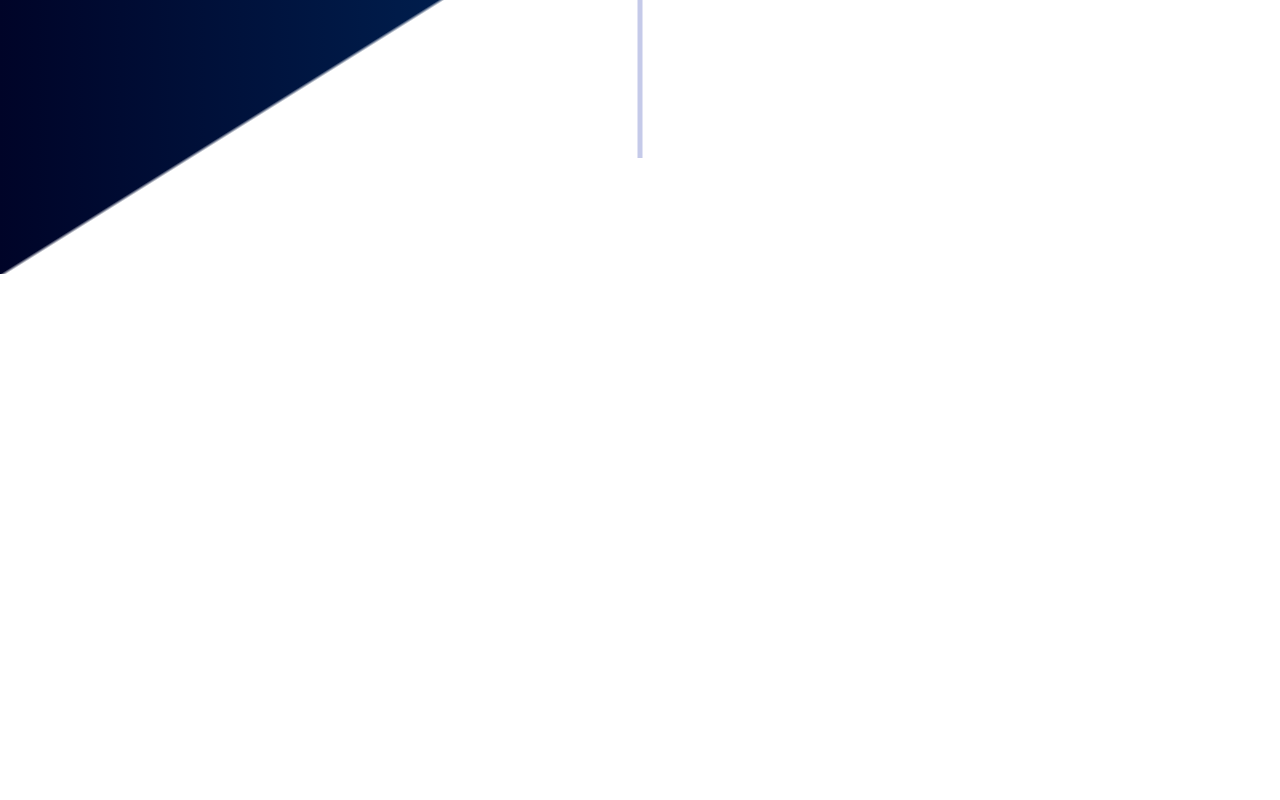
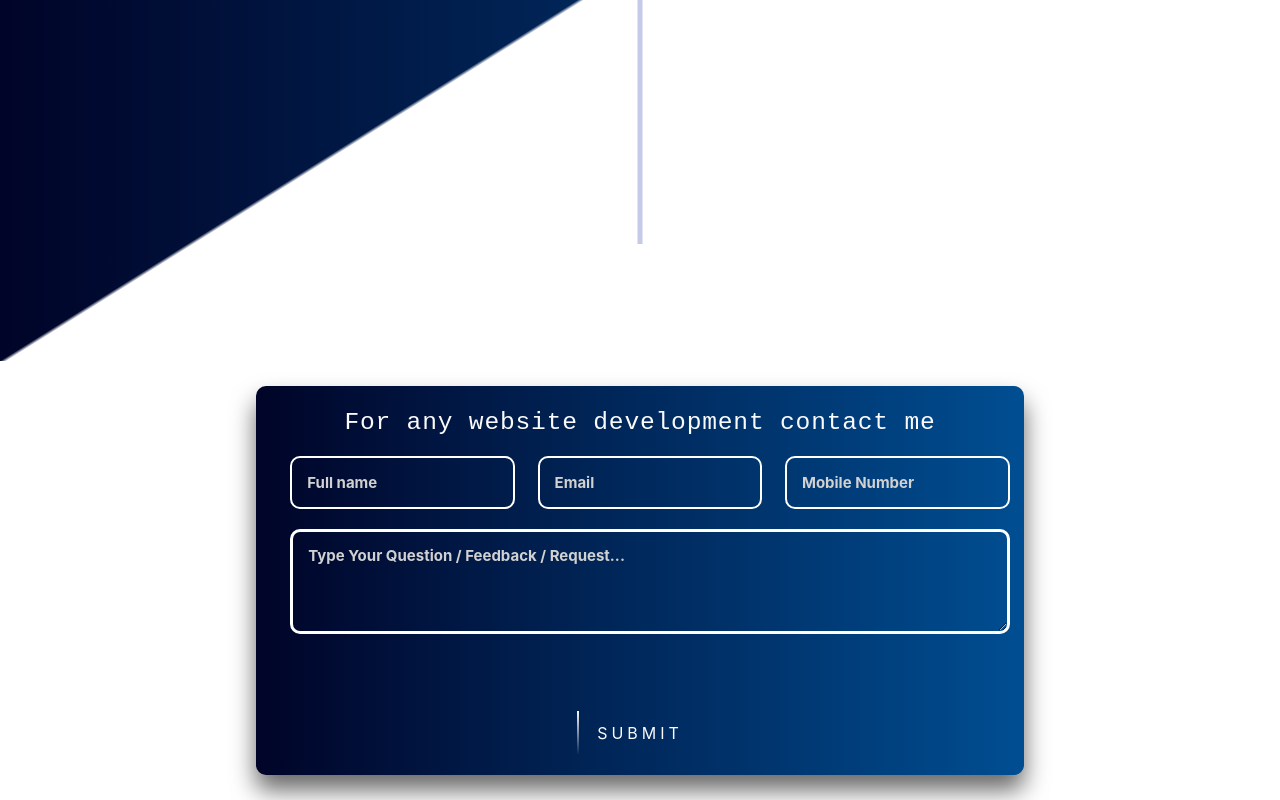
Before and after one commit to ravisaxena23/portfolio, a React (Create React App) app: page / in a window 1280 px wide. Shown: the part 758-1558 px from the top of the page. Before the commit the page ends 1032 px from the top, so only its background shows below. Built offline with nearby package versions, Linux system fonts and the light colour scheme; no server answers; the database is empty.

Commit message:
contact form added

```diff
--- a/src/App.css
+++ b/src/App.css
@@ -1,6 +1,7 @@
 .sidenav{
     max-width: 60%;
     padding: 10px;
+    font-size: 11px;
 }
 .heading{
     font-family: Roboto Mono,monospace;
@@ -27,3 +28,13 @@ a:hover {
     word-wrap: break-word;
     white-space: initial;
 }
+.parallax {
+    min-height: 500px;
+    background-attachment: fixed;
+    background-position: center;
+    background-repeat: no-repeat;
+    background-size: cover;
+  }
+.head-font{
+    font-size: 11px !important;
+}
--- a/src/App.js
+++ b/src/App.js
@@ -17,7 +17,8 @@ class App extends React.Component {
   }
   render() {
     return (
-      <div class="app-body">
+      <div class="app-body parallax">
+        <div class="navbar-fixed">
         <nav>
           <a href="#" data-target="slide-out" class="sidenav-trigger hide-on-med-and-up"><i class="material-icons">menu</i></a>
           <ul id="nav-mobile" class="right hide-on-med-and-down">
@@ -27,16 +28,17 @@ class App extends React.Component {
             <li><a href="#4">Contact</a></li>
           </ul>
         </nav>
+        </div>
         <ul id="slide-out" class="sidenav">
-          <li><a href="#1"><i class="material-icons">person_pin</i>Know Me</a></li>
-          <li><a href="#2"><i class="material-icons">format_align_left</i>My Work</a></li>
-          <li><a href="#3"><i class="material-icons">spellcheck</i>Learning</a></li>
-          <li><a href="#4"><i class="material-icons">contacts</i>Contact</a></li>
+          <li><a href="#1" class="head-font"><i class="material-icons">person_pin</i>Know Me</a></li>
+          <li><a href="#2" class="head-font"><i class="material-icons">format_align_left</i>My Work</a></li>
+          <li><a href="#3" class="head-font"><i class="material-icons">spellcheck</i>Learning</a></li>
+          <li><a href="#4" class="head-font"><i class="material-icons">contacts</i>Contact</a></li>
         </ul>
         {/* <div id="1" ><Intro /></div> */}
         <div id="2"><Resume /></div>
         <div id="3" className="learning-body"><Learning /></div>
-        {/* <div id="4"><GetIntouch /></div> */}
+        <div id="4" className="getintouch-body"><GetIntouch /></div>
       </div>
     )
   }
--- a/src/components/CSS/GetIntouch.css
+++ b/src/components/CSS/GetIntouch.css
@@ -1,4 +1,150 @@
-.background-color-GetIntouch{
-    background-color: gray;
-    min-height: 600px;
+.form-show{
+display: initial;
+color: #B61919;
+padding: 12px;
 }
+.form-hide{
+display: none;
+color: #B61919;
+}
+
+.getintouch-card{
+    max-width: 60%;
+    margin-left: auto;
+    margin-right: auto;
+    padding: 13px;
+    background:
+    linear-gradient(90deg,#000428,#004e92) #fafafa;
+    box-shadow: 0 15px 25px rgba(0,0,0,.6);
+    border-radius: 10px;
+
+}
+.getintouch-input {
+    width: 100%;
+    height: 100%;
+    padding: 1em;
+    margin: 10px;
+    border: 2px solid #fff;
+    background-color: transparent;
+    color: #fafafa;
+    font-weight: bold;
+    border-radius: 10px;
+  }
+  .getintouch-input-textarea {
+    width: 100%;
+    height: 105px;
+    padding: 1em;
+    margin: 10px;
+    border: 3px solid #fff;
+    background-color: transparent;
+    color: #fafafa;
+    font-weight: bold;
+    border-radius: 10px;
+  }
+  .getintouch-card form a {
+    position: relative;
+    display: inline-block;
+    padding: 10px 20px;
+    color: #fafafa;
+    font-size: 16px;
+    text-decoration: none;
+    text-transform: uppercase;
+    overflow: hidden;
+    transition: .5s;
+    margin-top: 40px;
+    letter-spacing: 4px
+  }
+
+  .getintouch-card a:hover {
+    background: #fafafa;
+    color: #000;
+    border-radius: 5px;
+    box-shadow: 0 0 5px #fafafa,
+                0 0 25px #fafafa,
+                0 0 50px #fafafa,
+                0 0 100px #fafafa;
+  }
+
+  .getintouch-card a span {
+    position: absolute;
+    display: block;
+  }
+
+  .getintouch-card a span:nth-child(1) {
+    top: 0;
+    left: -100%;
+    width: 100%;
+    height: 2px;
+    background: linear-gradient(90deg, transparent, #fafafa);
+    animation: btn-anim1 1s linear infinite;
+  }
+
+  @keyframes btn-anim1 {
+    0% {
+      left: -100%;
+    }
+    50%,100% {
+      left: 100%;
+    }
+  }
+
+  .getintouch-card a span:nth-child(2) {
+    top: -100%;
+    right: 0;
+    width: 2px;
+    height: 100%;
+    background: linear-gradient(180deg, transparent, #fafafa);
+    animation: btn-anim2 1s linear infinite;
+    animation-delay: .25s
+  }
+
+  @keyframes btn-anim2 {
+    0% {
+      top: -100%;
+    }
+    50%,100% {
+      top: 100%;
+    }
+  }
+
+  .getintouch-card a span:nth-child(3) {
+    bottom: 0;
+    right: -100%;
+    width: 100%;
+    height: 2px;
+    background: linear-gradient(270deg, transparent, #fafafa);
+    animation: btn-anim3 1s linear infinite;
+    animation-delay: .5s
+  }
+
+  @keyframes btn-anim3 {
+    0% {
+      right: -100%;
+    }
+    50%,100% {
+      right: 100%;
+    }
+  }
+
+  .getintouch-card a span:nth-child(4) {
+    bottom: -100%;
+    left: 0;
+    width: 2px;
+    height: 100%;
+    background: linear-gradient(360deg, transparent, #fafafa);
+    animation: btn-anim4 1s linear infinite;
+    animation-delay: .75s
+  }
+
+  @keyframes btn-anim4 {
+    0% {
+      bottom: -100%;
+    }
+    50%,100% {
+      bottom: 100%;
+    }
+  }
+
+  .btn-align{
+      text-align: center;
+  }
--- a/src/components/CSS/Learning.css
+++ b/src/components/CSS/Learning.css
@@ -59,9 +59,3 @@
 .learn-padding{
     padding: 14px;
 }
-@media screen and (max-width: 768px) {
-    .learn-card{
-        min-height: 800px;
-        margin: 25px;
-    }
-  }
--- a/src/components/CSS/Resume.css
+++ b/src/components/CSS/Resume.css
@@ -165,3 +165,10 @@ blockquote {
     transform: translateX(-50%);
   }
 }
+
+.resume-heading{
+  text-align: center;
+  padding: 20px;
+  color:  #3F51B5;
+  font-weight: 500;
+}
--- a/src/components/Contribution.js
+++ b/src/components/Contribution.js
@@ -63,7 +63,7 @@ class Contribution extends Component {
         return (
             <div class="con-bg-color">
                 <br />
-                <h5 class="heading con-color">MY WORK</h5>
+                <h5 class="heading con-color">WORK EXPERRIENCE</h5>
                 <div id="Contribution" class="scrolling-wrapper">
                     {
                         this.state.contribution &&
--- a/src/components/GetIntouch.js
+++ b/src/components/GetIntouch.js
@@ -1,14 +1,146 @@
-import React from 'react';
+import React, { Component } from 'react';
+import firestore from "../Firestore";
+import firebase from "firebase"
 import './CSS/GetIntouch.css'
 
-class GetIntouch extends React.Component {
+class GetIntouch extends Component {
+  constructor() {
+    super();
+    this.state = {
+      email: "",
+      fullname: "",
+      mobileNo: "",
+      question: "",
+      nameerror: "",
+      emailerror: "",
+      questionerror: "",
+      mobileerror:""
+    };
+  }
+  validate = () => {
+    let nameerror = "";
+    let emailerror = "";
+    let questionerror = "";
+    let mobileerror=""
+    if (!this.state.fullname) {
+      nameerror = "Blank Name";
+    }
+
+    if (!this.state.email.includes("@")) {
+      emailerror = "Invalid Email";
+    }
+
+    if(!this.state.mobileNo){
+      mobileerror="Invalid Mobile No";
+    }
+
+    if(!this.state.question){
+      questionerror="Oops You Forget To Write"
+    }
+
+    if (emailerror || nameerror || mobileerror || questionerror) {
+      this.setState({ emailerror, nameerror,mobileerror,questionerror });
+      return false;
+    }
+
+    return true;
+  }
+  handleChange = (e) => {
+    this.setState({
+      [e.target.name]: e.target.value,
+    });
+  }
+  onSubmit = e => {
+    e.preventDefault();
+    if (this.validate()==true) {
+      console.log("cool")
+      const db = firebase.firestore();
+      const form = {
+        name: this.state.fullname,
+        email: this.state.email,
+        mobileNo: this.state.mobileNo,
+        question: this.state.question
+      }
+      const userRef = db.collection("users").add(form);
+      this.setState({
+        fullname: "",
+        email: "",
+        mobileNo: "",
+        question: "",
+      });
+    }
+    else{
+      console.log("Fuck")
+    }
+  };
   render() {
     return (
-      <React.Fragment className="GetIntouch" id="GetIntouch">
-        <h1 className="background-color-GetIntouch">Hello</h1>
-      </React.Fragment>
-    )
+      <div class="card app-card getintouch-card">
+        <h5 class="heading con-color">For any website development contact me</h5>
+        <form>
+          <div class="row ">
+            <div class="col m4 s12">
+              <input
+                class="getintouch-input browser-default"
+                type="text"
+                name="fullname"
+                placeholder="Full name"
+                value={this.state.fullname}
+                onChange={e => this.handleChange(e)}
+                required
+              />
+              {this.state.nameerror ? (<div class="form-show">{this.state.nameerror}</div>) : (<div class="form-hide">{this.state.nameerror}</div>)}
+            </div>
+            <div class="col m4 s12">
+              <input
+                class="getintouch-input browser-default"
+                type="email"
+                name="email"
+                placeholder="Email"
+                value={this.state.email}
+                onChange={e => this.handleChange(e)}
+              />
+              {this.state.emailerror ? (<div class="form-show">{this.state.emailerror}</div>) : (<div class="form-hide">{this.state.emailerror}</div>)}
+            </div>
+            <div class="col m4 s12">
+              <input
+                class="getintouch-input browser-default"
+                type="text"
+                name="mobileNo"
+                placeholder="Mobile Number"
+                value={this.state.mobileNo}
+                onChange={e => this.handleChange(e)}
+              />
+                {this.state.mobileerror ? (<div class="form-show">{this.state.mobileerror}</div>) : (<div class="form-hide">{this.state.mobileerror}</div>)}
+
+            </div>
+            <div class="col m12 s12">
+              <textarea
+                class="getintouch-input-textarea browser-default"
+                type="text"
+                name="question"
+                placeholder="Type Your Question / Feedback / Request..."
+                value={this.state.question}
+                onChange={e => this.handleChange(e)}
+              />
+              {this.state.questionerror ? (<div class="form-show">{this.state.questionerror}</div>) : (<div class="form-hide">{this.state.questionerror}</div>)}
+            </div>
+          </div>
+          <div class="btn-align">
+          <a type="submit" onClick={(e) => this.onSubmit(e)}>
+            <span></span>
+            <span></span>
+            <span></span>
+            <span></span>Submit</a>
+          </div>
+        </form>
+
+      </div>
+
+    );
+
   }
+
 }
 
 export default GetIntouch;
--- a/src/components/Learning.js
+++ b/src/components/Learning.js
@@ -28,6 +28,7 @@ class Learning extends Component {
   render() {
     return (
       <div id="stack" class="row learn-padding">
+        <h5 class="heading con-color learn-padding">MY LEARNINGS</h5>
         {
           this.state.stack &&
           this.state.stack.map(stack => (
--- a/src/components/Resume.js
+++ b/src/components/Resume.js
@@ -31,6 +31,7 @@ class Resume extends Component {
   render() {
     return (
       <React.Fragment id="resume">
+        <h5 class="heading resume-heading">EDUCATION</h5>
         <section class="timeline resume-section" style={{ backgroundImage: "url('https://ravi-portfolio.s3.us-east-2.amazonaws.com/image6.jpg')", backgroundRepeat: "no-repeat", backgroundPosition: "top center", backgroundPositionX: 'right', }}>
           {
             this.state.experiences &&
@@ -44,7 +45,7 @@ class Resume extends Component {
                       <div class="date">{experiences.Year}</div>
                       <p class="para">{experiences.Name}</p>
                       <p class="para"><b>Activities:</b>{experiences.Activities}</p>
-                      <a class="bnt-more resume-a">{experiences.Percentage}%</a>
+                      <a class="bnt-more resume-a">{experiences.Percentage}</a>
                     </div>
                   </div>
                 </div>
```
